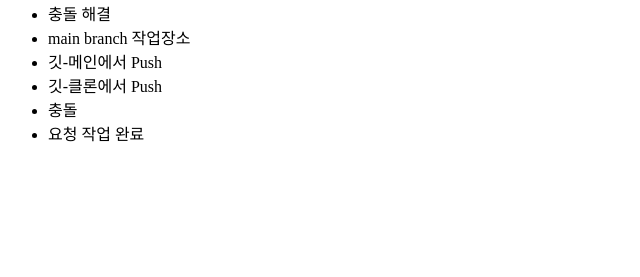
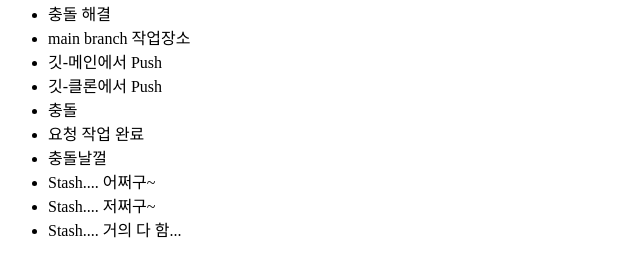
Before and after one commit to JiKong2/git-work, a plain HTML site: page index.html in a window 1280 px wide. Shown: the part 111-388 px from the top of the page, without its empty margins (0-640 px from the left). Drawn offline with Linux system fonts and the light colour scheme.

```diff
--- a/index.html
+++ b/index.html
@@ -11,6 +11,10 @@
       <li>깃-클론에서 Push</li>
       <li>충돌</li>
       <li>요청 작업 완료</li>
+      <li>충돌날껄</li>
+      <li>Stash.... 어쩌구~</li>
+      <li>Stash.... 저쩌구~</li>
+      <li>Stash.... 거의 다 함...</li>
     </ul>
       <title>나중에 수정될 가능성 있는 곳</title>
     </header>
```
